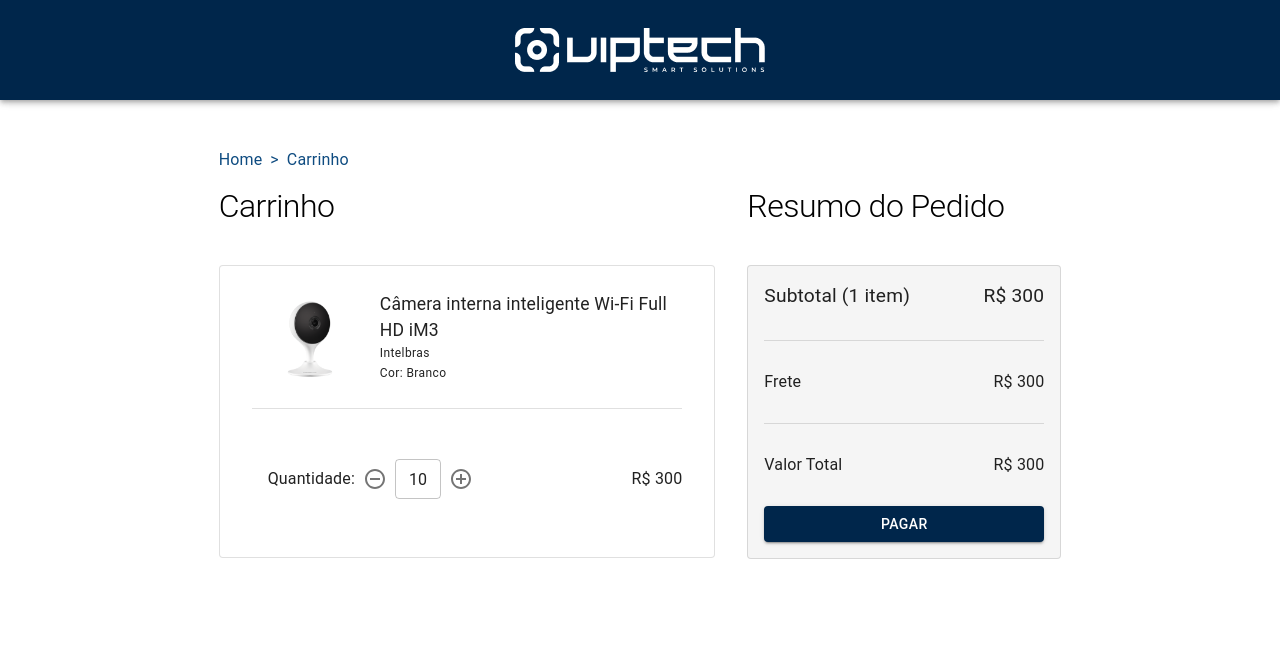
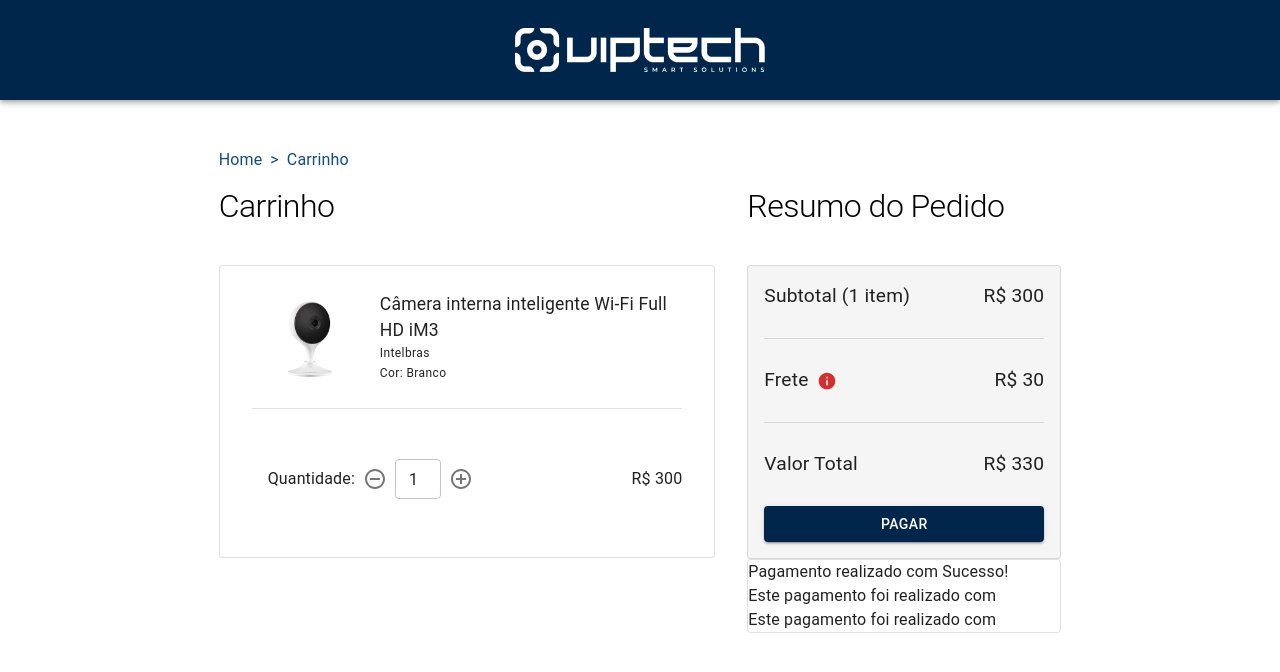
Before and after one commit to William-Reticena/bootcamp_viptech_frontend, a React (Create React App) app: page /listar-produtos in a window 1280 px wide. Both pictures are taken after a click on the button 913 px from the left and 288 px from the top of the page. Shown: the top 672 px of the page. Built offline with nearby package versions, Linux system fonts and the light colour scheme.

Commit message:
:construction: implementando a contagem das cédulas de dinheiro

```diff
--- a/src/App.js
+++ b/src/App.js
@@ -1,5 +1,5 @@
 import React from "react";
-import { BrowserRouter, Route, Routes } from "react-router-dom";
+import { BrowserRouter, Navigate, Route, Routes } from "react-router-dom";
 import {
   ADD_PRODUCT,
   EDIT_PRODUCT,
@@ -12,6 +12,7 @@
   return (
     <BrowserRouter>
       <Routes>
+        <Route exact path="/" element={<Navigate to={LIST_PRODUCTS} />} />
         <Route path={ADD_PRODUCT} element={<AddProduct />} />
         <Route path={`${EDIT_PRODUCT}/:id`} element={<EditProduct />} />
         <Route path={LIST_PRODUCTS} element={<ProductsList />} />
--- a/src/pages/ProductPayment/index.js
+++ b/src/pages/ProductPayment/index.js
@@ -1,4 +1,4 @@
-import React from "react";
+import React, { useState } from "react";
 import {
   Box,
   Breadcrumbs,
@@ -10,19 +10,41 @@
   Link,
   TextField,
   ThemeProvider,
+  Tooltip,
   Typography,
 } from "@mui/material";
-import { AddCircleOutline, RemoveCircleOutline } from "@mui/icons-material";
+import {
+  AddCircleOutline,
+  Info,
+  RemoveCircleOutline,
+} from "@mui/icons-material";
 import { useNavigate, useParams } from "react-router-dom";
 import { Header, Layout } from "../../components";
 import { styles, theme } from "./styles";
 import { LIST_PRODUCTS } from "../../routes/routes";
 import { products } from "../../fakeData/products/products";
 
+const numberBanknotes = (total = 500) => {
+  const bankNotes = [100, 50, 20, 10, 5, 2];
+  let j = 0;
+
+  while (j < bankNotes.length) {
+    if (total > 0) {
+      total -= bankNotes[j];
+    } else j++;
+    console.log(total);
+  }
+};
+
 export const ProductPayment = () => {
+  const [inputValue, setInputValue] = useState(1);
   const navigate = useNavigate();
   const { id } = useParams();
   const product = products[id - 1];
+
+  const subtotal = product.price * inputValue;
+  const shipping = subtotal * 0.1;
+  const total = subtotal + shipping;
 
   const breadcrumbs = [
     <Link
@@ -37,6 +59,23 @@
       Carrinho
     </Typography>,
   ];
+
+  const handleChange = (event) => {
+    setInputValue(event.target.value);
+
+    if (parseInt(event.target.value) <= 0 || isNaN(event.target.value)) {
+      setInputValue(1);
+    }
+  };
+
+  const handleBlur = (event) => {
+    if (event.target.value === "") setInputValue(1);
+  };
+
+  const increment = () => setInputValue((prev) => prev + 1);
+  const decrement = () => {
+    if (inputValue > 1) setInputValue((prev) => prev - 1);
+  };
 
   return (
     <Layout>
@@ -83,17 +122,19 @@
               <Box sx={styles.boxQtd}>
                 <Box sx={styles.boxQtdInner}>
                   <Typography>Quantidade:</Typography>
-                  <IconButton>
+                  <IconButton onClick={decrement}>
                     <RemoveCircleOutline />
                   </IconButton>
 
                   <TextField
                     size="small"
                     sx={styles.typoQtd}
-                    defaultValue={10}
+                    value={inputValue}
+                    onBlur={handleBlur}
+                    onChange={handleChange}
                   />
 
-                  <IconButton>
+                  <IconButton onClick={increment}>
                     <AddCircleOutline />
                   </IconButton>
                 </Box>
@@ -110,33 +151,53 @@
 
             <Card sx={styles.cardOrderSummary} variant="outlined">
               <Box sx={styles.boxOrderSummary}>
-                <Typography component="span" sx={{ fontSize: "1.2em" }}>
-                  Subtotal (1 item)
+                <Typography component="span" sx={styles.typoOrderSummary}>
+                  {`Subtotal ${inputValue ? `(${inputValue} item)` : ""}`}
                 </Typography>
+
                 <Typography
                   component="span"
-                  sx={{ fontSize: "1.2em" }}
-                >{`R$ ${product.price}`}</Typography>
+                  sx={styles.typoOrderSummary}
+                >{`R$ ${subtotal}`}</Typography>
               </Box>
 
               <Divider />
 
               <Box sx={styles.boxOrderSummary}>
-                <Typography component="span">Frete</Typography>
-                <Typography component="span">{`R$ ${product.price}`}</Typography>
+                <Typography component="span" sx={styles.typoOrderSummary}>
+                  Frete
+                  <Tooltip arrow title="Preço calculado em 10% do produto">
+                    <Info color="error" fontSize="small" sx={styles.infoIcon} />
+                  </Tooltip>
+                </Typography>
+
+                <Typography
+                  component="span"
+                  sx={styles.typoOrderSummary}
+                >{`R$ ${shipping}`}</Typography>
               </Box>
 
               <Divider />
 
               <Box sx={styles.boxOrderSummary}>
-                <Typography component="span">Valor Total</Typography>
-                <Typography component="span">{`R$ ${product.price}`}</Typography>
+                <Typography component="span" sx={styles.typoOrderSummary}>
+                  Valor Total
+                </Typography>
+
+                <Typography
+                  component="span"
+                  sx={styles.typoOrderSummary}
+                >{`R$ ${total}`}</Typography>
               </Box>
 
-              {/* <Divider /> */}
               <Button fullWidth variant="contained">
                 Pagar
               </Button>
+            </Card>
+            <Card variant="outlined">
+              <Typography>Pagamento realizado com Sucesso!</Typography>
+              <Typography>Este pagamento foi realizado com</Typography>
+              <Typography>Este pagamento foi realizado com</Typography>
             </Card>
           </Box>
         </Box>
--- a/src/pages/ProductPayment/styles.js
+++ b/src/pages/ProductPayment/styles.js
@@ -93,4 +93,18 @@
     display: "flex",
     justifyContent: "space-between",
   },
+
+  typoOrderSummary: {
+    alignItems: "center",
+    display: "flex",
+    fontSize: "1.2em",
+    maxWidth: "200px",
+    overflow: "hidden",
+    textOverflow: "ellipsis",
+    whiteSpace: "nowrap",
+  },
+
+  infoIcon: {
+    marginLeft: "8px"
+  }
 };
```
